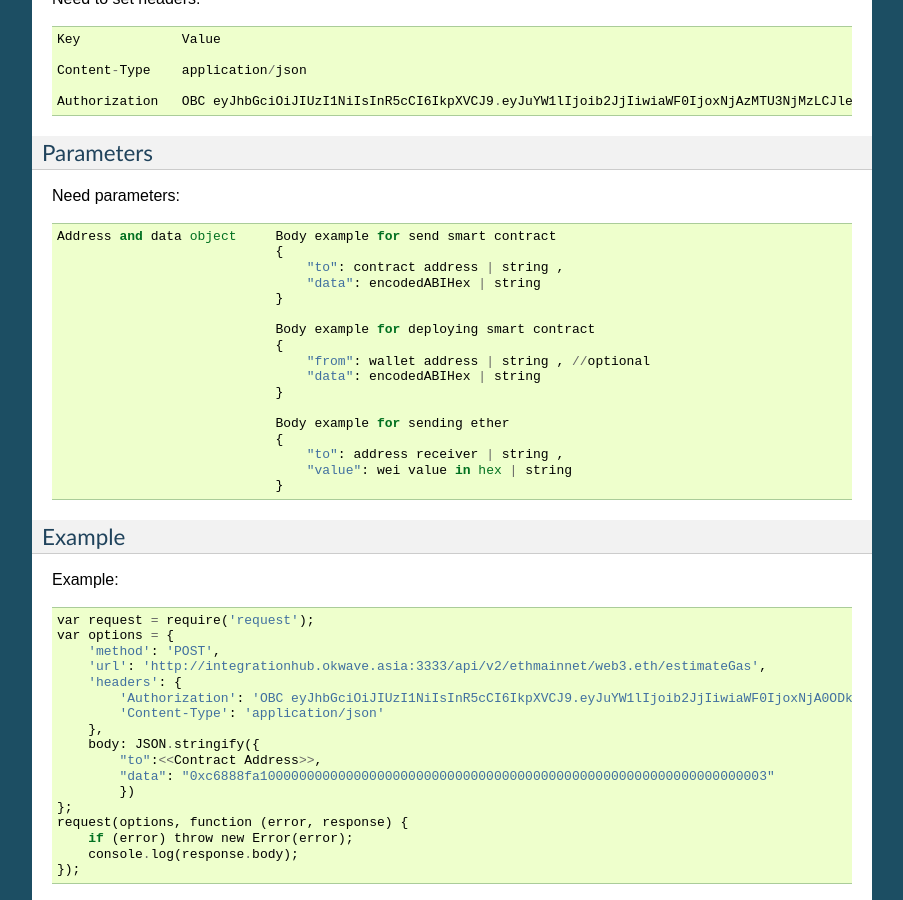
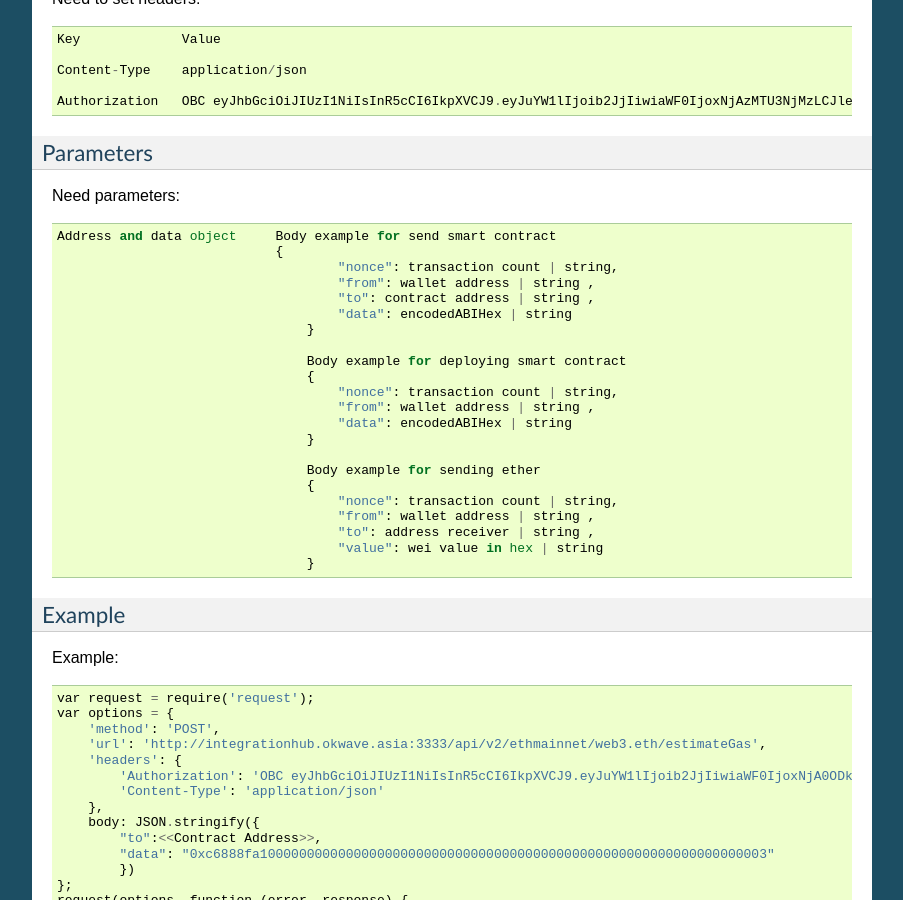
Before and after one commit to bcnodeobc/integrationhub, a Sphinx documentation site: the page built from docs/ethereum.rst, in a window 1280 px wide and 900 px high, scrolled down 42972 px. Shown: the whole window, without its empty margins (198-1101 px from the left). Built offline with Sphinx 7.4.7, drawn with Linux system fonts in a browser that asks for light colours.

```diff
--- a/docs/ethereum.rst
+++ b/docs/ethereum.rst
@@ -2374,21 +2374,26 @@ Need parameters::
 
     Address and data object     Body example for send smart contract
                                 {
-                                    "to": contract address | string ,
-                                    "data": encodedABIHex | string
-                                }
-
-                                Body example for deploying smart contract
-                                {
-                                    "from": wallet address | string , //optional
-                                    "data": encodedABIHex | string
-                                }
-
-                                Body example for sending ether
-                                {
-                                    "to": address receiver | string ,
-                                    "value": wei value in hex | string
-                                }
+                                        "nonce": transaction count | string,
+                                        "from": wallet address | string ,
+                                        "to": contract address | string ,
+                                        "data": encodedABIHex | string
+                                    }
+
+                                    Body example for deploying smart contract
+                                    {
+                                        "nonce": transaction count | string,
+                                        "from": wallet address | string ,
+                                        "data": encodedABIHex | string
+                                    }
+
+                                    Body example for sending ether
+                                    {
+                                        "nonce": transaction count | string,
+                                        "from": wallet address | string ,
+                                        "to": address receiver | string ,
+                                        "value": wei value in hex | string
+                                    }
 
 Example
 --------
```
Also changed, not shown: docs/thor.rst (+6 -2 lines).
